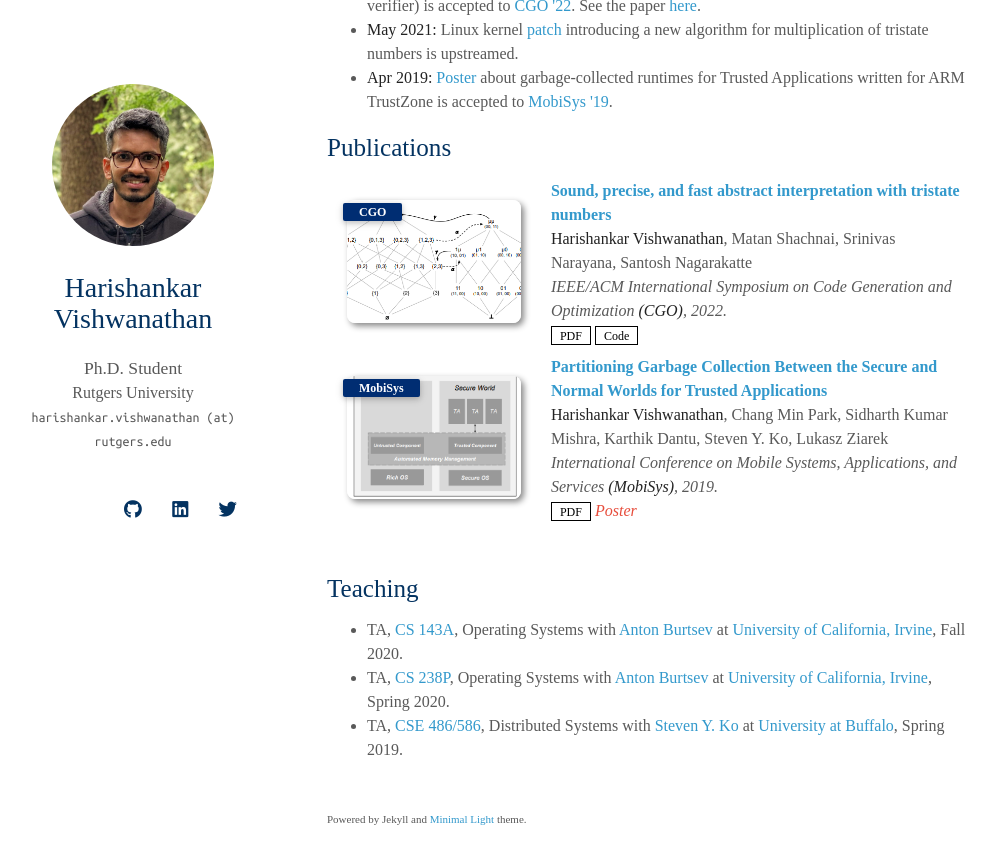
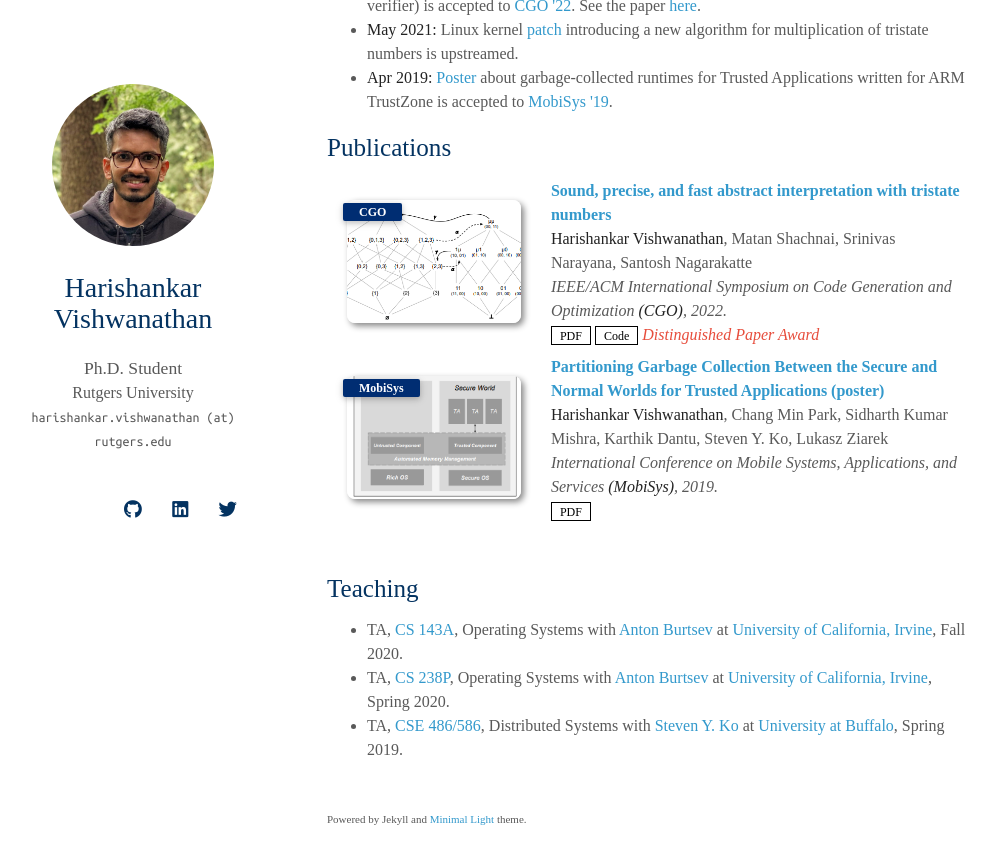
Before and after one commit to harishankarv/harishankarv.github.io, a Jekyll site: the page built from index.md, in a window 1280 px wide and 900 px high, scrolled down 653 px. Shown: the top 864 px of the window, without its empty margins (143-1139 px from the left). Built offline with Jekyll 4.4.1, drawn with Linux system fonts in a browser that asks for light colours; nearby versions of some CDN libraries; some web fonts are replaced; a style sheet for code colours, icons or effects is not loaded; our own code applies the rules of GitHub Pages for plain Markdown files; part of the change alters nothing that is shown.

Commit message:
update publications

```diff
--- a/_includes/publications.md
+++ b/_includes/publications.md
@@ -19,7 +19,7 @@
       <a href="https://arxiv.org/pdf/2105.05398.pdf" class="btn btn-sm z-depth-0" role="button" target="_blank" style="font-size:12px;">PDF</a>
       <a href="https://github.com/bpfverif/tnums-cgo22" class="btn btn-sm z-depth-0" role="button" target="_blank" style="font-size:12px;">Code</a>
       <!-- <a href="https://dblp.uni-trier.de/rec/conf/cvpr/LiuSLSS20.html?view=bibtex" class="btn btn-sm z-depth-0" role="button" target="_blank" style="font-size:12px;">BibTex</a> -->
-      <!-- <strong><i style="color:#e74d3c">Paper</i></strong> -->
+      <strong><i style="color:#e74d3c"> Distinguished Paper Award </i></strong>
     </div>
   </div>
 </div>
@@ -34,13 +34,13 @@
   </div>
 
   <div class="col-sm-9" style="position: relative;padding-right: 15px;padding-left: 20px;">
-    <div class="title"><a href="https://dl.acm.org/doi/pdf/10.1145/3307334.3328650">Partitioning Garbage Collection Between the Secure and Normal Worlds for Trusted Applications</a></div>
+    <div class="title"><a href="https://dl.acm.org/doi/pdf/10.1145/3307334.3328650">Partitioning Garbage Collection Between the Secure and Normal Worlds for Trusted Applications (poster)</a></div>
     <div class="author"><strong>Harishankar Vishwanathan</strong>, Chang Min Park, Sidharth Kumar Mishra, Karthik Dantu, Steven Y. Ko, Lukasz Ziarek</div>
     <div class="periodical"><em>International Conference on Mobile Systems, Applications, and Services <strong>(MobiSys)</strong>, 2019.</em></div>
     <div class="links">
       <a href="https://dl.acm.org/doi/pdf/10.1145/3307334.3328650" class="btn btn-sm z-depth-0" role="button" target="_blank" style="font-size:12px;">PDF</a>
       <!-- <a href="https://dblp.uni-trier.de/rec/conf/cvpr/LiuSLSS20.html?view=bibtex" class="btn btn-sm z-depth-0" role="button" target="_blank" style="font-size:12px;">BibTex</a> -->
-      <strong><i style="color:#e74d3c"> Poster </i></strong>
+      <!-- <strong><i style="color:#e74d3c"> Poster </i></strong> -->
     </div>
   </div>
 </div>
```
